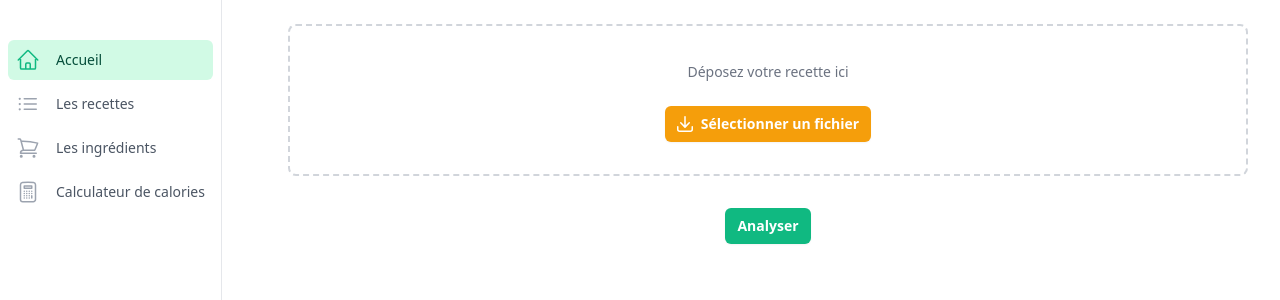
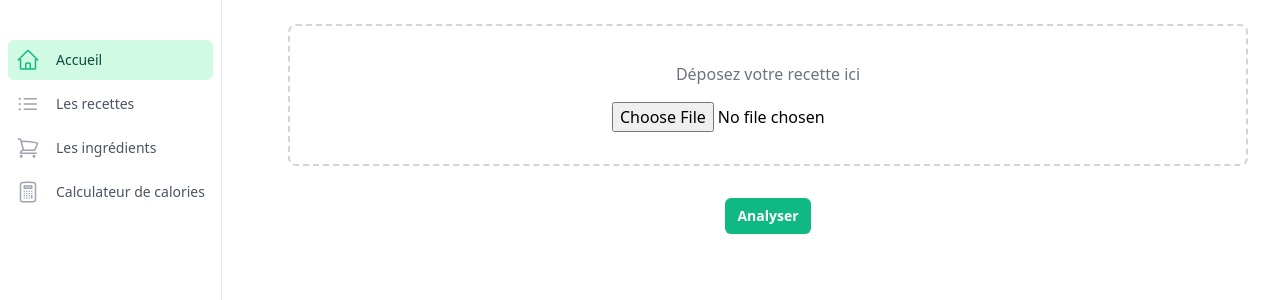
Before and after one commit to quentinHiribarne/Challenge-Stack-API-Vuejs, a Vue app in the folder calories-calculator/: page /calculator in a window 1280 px wide. Shown: the top 300 px of the page. Built offline with nearby package versions, Linux system fonts and the light colour scheme.

Commit message:
File input

```diff
--- a/calories-calculator/src/views/Calculator.vue
+++ b/calories-calculator/src/views/Calculator.vue
@@ -1,17 +1,21 @@
 <template>
-    <button type="button" class="relative block w-full rounded-lg border-2 border-dashed border-gray-300 p-8 text-center hover:border-gray-400 focus:outline-none focus:ring-2 focus:ring-amber-500 focus:ring-offset-2">
+    <div class="relative block w-full rounded-lg border-2 border-dashed border-gray-300 p-8 text-center">
         <div class="text-center">
-            <p class="mt-1 text-sm text-gray-500">
+            <label for="file" class="block mt-1 text-base text-gray-500">
                 Déposez votre recette ici
-            </p>
-            <div class="mt-6">
+            </label>
+            <!-- <div class="mt-6">
                 <button type="button" class="inline-flex items-center rounded-md bg-amber-500 px-3 py-2 text-sm font-semibold text-white shadow-sm hover:bg-amber-400 focus-visible:outline focus-visible:outline-2 focus-visible:outline-offset-2 focus-visible:outline-amber-600">
                     <ArrowDownTrayIcon class="-ml-0.5 mr-1.5 h-5 w-5" aria-hidden="true" />
                     Sélectionner un fichier
                 </button>
-            </div>
+            </div> -->
+            <input type="file" ref="file" name="file"
+                accept=".json"
+                class="mt-4 text-base"
+                @change="handleFileUpload">
         </div>
-    </button>
+    </div>
     <div class="flex justify-center mt-8">
         <button @click="analyze" type="button" class="inline-flex items-center rounded-md bg-emerald-500 px-3 py-2 text-sm font-semibold text-white shadow-sm hover:bg-emerald-400 focus-visible:outline focus-visible:outline-2 focus-visible:outline-offset-2 focus-visible:outline-emerald-600">
             Analyser
@@ -37,4 +41,9 @@
     const result = ref(null);
 
     const analyse = () => console.log("résultat de l'analyse de 'file'");
+
+    const handleFileUpload = async() => {
+        console.log("selected file", file.value.files);
+    }
+
 </script>
```
